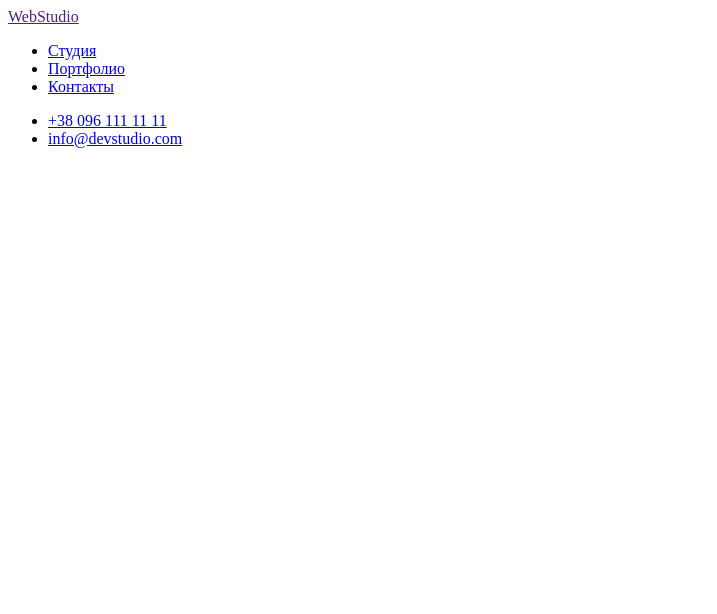
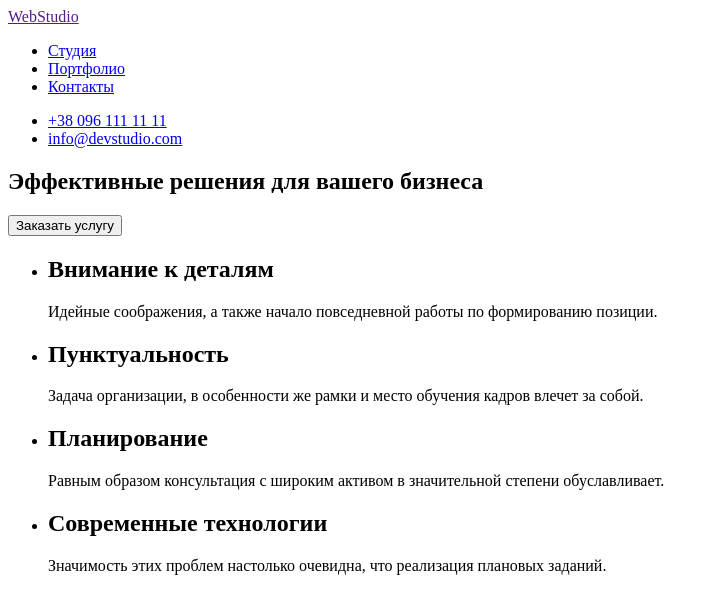
Before and after one commit to RomchikSer/goit-markup-hw-01, a plain HTML site: page index.html in a window 1280 px wide. Shown: the whole page, without its empty margins (0-717 px from the left). Drawn offline with Linux system fonts and the light colour scheme.

Commit message:
Update index.html
Hero and особености

```diff
--- a/index.html
+++ b/index.html
@@ -33,8 +33,31 @@
     <!--Hero-->
     <main>
         <section>
+          <h1>Эффективные решения для вашего бизнеса</h1>
+          <button type="submit">Заказать услугу</button>
+        </section>
+        <!--особености-->
+        <section>
+            <ul>
+                <li>
+                    <h2>Внимание к деталям </h2>
+                        <p>Идейные соображения, а также начало повседневной работы по формированию позиции.</p>
+                </li>
+                <li>
+                    <h2> Пунктуальность</h2>
+                        <p>Задача организации, в особенности же рамки и место обучения кадров влечет за собой.</p>
+                </li>
+                <li>
+                    <h2> Планирование</h2>
+                        <p>Равным образом консультация с широким активом в значительной степени обуславливает.</p>
+                </li>
+                <li>
+                    <h2> Современные технологии</h2>
+                        <p>Значимость этих проблем настолько очевидна, что реализация плановых заданий.</p>
+                </li>
+            </ul>
+        </section>
 
-        </section>
     </main>
     <footer></footer>
 
```
